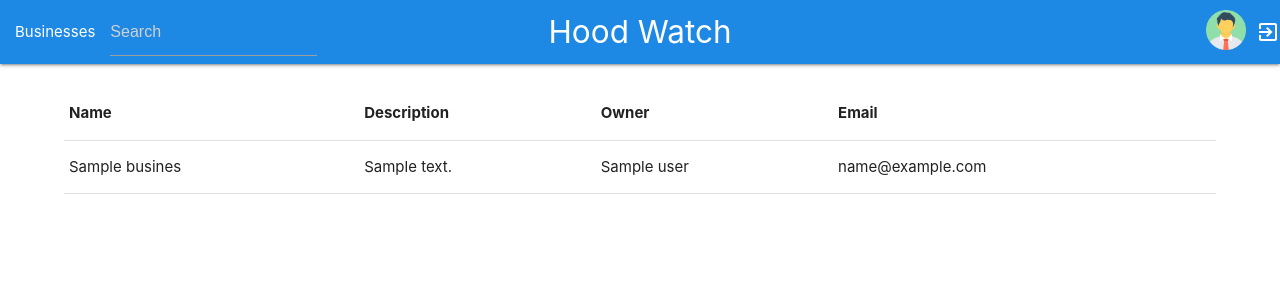
After one commit to maxwellkimutai/hoodwatch, a Django app: template neighborhood/templates/search.html in a window 1280 px wide. The commit adds this page. Shown: the top 300 px of the page. Run offline with Django 3.2, Linux system fonts and the light colour scheme; the template is opened without the code that fills it: most values are stand-ins (such as "Sample title", 1, 10 or a date in 2020); some libraries are stand-ins or nearby versions.

```diff
--- a/neighborhood/templates/base.html
+++ b/neighborhood/templates/base.html
@@ -28,32 +28,19 @@
             <script type="text/javascript">
                 $(document).ready(function(){
                     $('.sidenav').sidenav();
-                 });
-                 // $(document).ready(function(){
-                 //    $('input.autocomplete').autocomplete({
-                 //          data: {
-                 //            "Apple": null,
-                 //            "Microsoft": null,
-                 //            "Google": 'https://placehold.it/250x250'
-                 //          },
-                 //        });
-                 //      });
-                  $(document).ready(function () {
                     var posts = []
                     $.ajax({
-                        url: 'http://'+ window.location.host +'/api/posts',
+                        url: 'http://'+ window.location.host +'/api/businesses',
                         success: function (data) {
                             $.each(data, function(index,value) {
-                                posts.push(value['title'])
+                                posts.push(value['name'])
                             });
                             $( "#search" ).autocomplete({
                               source: posts
                             });
                         }
                     });
-
-                });
-
+                 });
             </script>
         {% endblock %}
     </body>
--- /dev/null
+++ b/neighborhood/templates/email/amberemail.html
@@ -0,0 +1,3 @@
+<h3>{{title}}</h3>
+
+<p>{{content}}</p>
--- /dev/null
+++ b/neighborhood/templates/email/amberemail.txt
@@ -0,0 +1,3 @@
+{{title}}
+
+{{content}}
--- a/neighborhood/templates/index.html
+++ b/neighborhood/templates/index.html
@@ -1,4 +1,5 @@
 {% include 'base.html' %}
+{% load bootstrap4%}
 {%block content%}
     <div class="container">
         <div class="row">
@@ -38,7 +39,9 @@
           <script type="text/javascript">
               $(document).ready(function(){
                 $('.modal').modal();
+                $('select').formSelect();
               });
+
           </script>
           {% endblock %}
     </div>
--- /dev/null
+++ b/neighborhood/templates/search.html
@@ -0,0 +1,31 @@
+{% include 'base.html' %}
+{% block content %}
+<div class="container">
+    <div class="col m12">
+        {% if businesses %}
+        <table>
+        <thead>
+          <tr>
+              <th>Name</th>
+              <th>Description</th>
+              <th>Owner</th>
+              <th>Email</th>
+          </tr>
+        </thead>
+
+        <tbody>
+            {% for business in businesses %}
+                <tr>
+                  <td>{{business.name}}</td>
+                  <td>{{business.description}}</td>
+                  <td>{{business.user}}</td>
+                  <td>{{business.email}}</td>
+                </tr>
+            {% endfor %}
+        </tbody>
+      </table>
+      {% else %}
+      <h1 class="center-align">{{message}} </h1>
+      {% endif %}
+    </div>
+{% endblock %}
```
